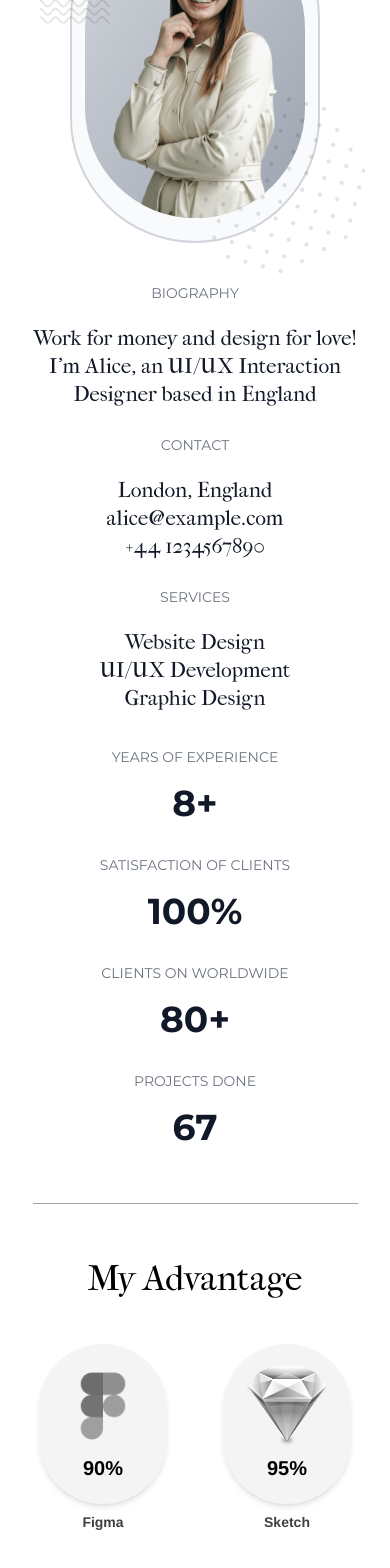
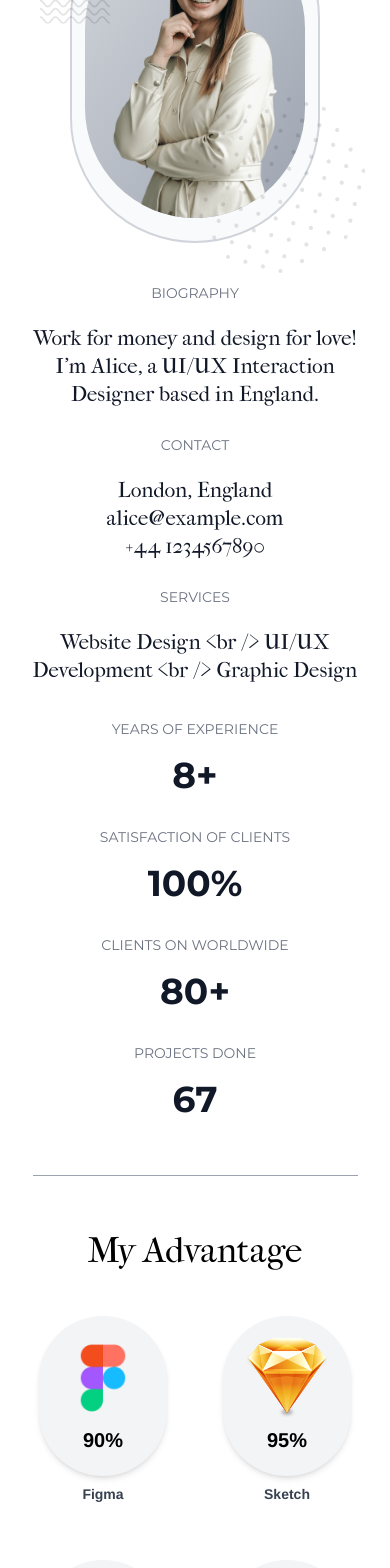
Before and after one commit to aaravsinha-ninja/innovance_3.0_portfolio, a React (Create React App) app: page / in a window 390 px wide. Shown: the part 424-1992 px from the top of the page. Built offline with nearby package versions, Linux system fonts and the light colour scheme.

Commit message:
refactor: Updated the components and fixed data.ts file to have elements in order of the flow of website

```diff
--- a/src/App.tsx
+++ b/src/App.tsx
@@ -1,57 +1,44 @@
+// Main CSS
 import "./App.css";
+
+// Global Components
 import {Navbar} from "./components/globals/Navbar";
+import {Footer} from "./components/globals/Footer";
+import {FadeEffect} from "./components/globals/FadeEffect";
+
+// Main Components
 import Hero from "./components/main/Hero/Hero";
 import {MyAdvantage} from "./components/main/MyAdvantage/MyAdvantage";
 import EducationExperience from "./components/main/EducationExperience/EducationExperience";
 import {LatestProjects} from "./components/main/LatestProjects/LatestProjects";
 import {TestimonialCarousel} from "./components/main/Testimonials/TestimonialsCarousel";
+import TestimonialImage from "./components/main/TestimonialImages/TestimonialImage";
 import {CallBruno} from "./components/main/CallBruno/CallBruno";
-import {Footer} from "./components/globals/Footer";
-import {FadeEffect} from "./components/globals/FadeEffect";
-import TestimonialImage from "./components/main/TestimonialImages/TestimonialImage";
+
+// Cursor Animation
+import AnimatedCursor from "react-animated-cursor";
 
 const App = () => {
     return (
         <div className="min-h-screen m-0 p-0">
-
-            {/* Fix the lag of animated cursor */}
-            {/* <AnimatedCursor innerSize={8} outerSize={30} innerScale={1} outerScale={2} outerAlpha={0} innerStyle={{backgroundColor: "", zIndex: 9999}} outerStyle={{border: "2px solid black"}} /> */}
-
+            <AnimatedCursor innerSize={8} outerSize={30} innerScale={1} outerScale={2} outerAlpha={0} innerStyle={{backgroundColor: "", zIndex: 9999}} outerStyle={{border: "2px solid black"}} />
             <Navbar />
 
-            <FadeEffect>
-                <Hero />
-            </FadeEffect>
-
-            <FadeEffect>
-                <MyAdvantage />
-            </FadeEffect>
-
-            <FadeEffect>
-                <EducationExperience />
-            </FadeEffect>
-
-            <FadeEffect id="LatestProjects">
-                <LatestProjects />
-            </FadeEffect>
-
-            <FadeEffect>
-                <TestimonialCarousel />
-            </FadeEffect>
-
-            <FadeEffect>
-                <TestimonialImage />
-            </FadeEffect>
-
-            <FadeEffect id="CallAlice">
-                <CallBruno />
-            </FadeEffect>
-
-            <FadeEffect>
-                <Footer />
-            </FadeEffect>
+            <main>
+                <Section component={<Hero />} />
+                <Section component={<MyAdvantage />} />
+                <Section component={<EducationExperience />} id="LatestProjects" />
+                <Section component={<LatestProjects />} />
+                <Section component={<TestimonialCarousel />} />
+                <Section component={<TestimonialImage />} id="CallAlice" />
+                <Section component={<CallBruno />} />
+            </main>
+            <Footer />
         </div>
     );
 };
 
+// Reusable Section Wrapper with FadeEffect
+const Section = ({component, id}: any) => <FadeEffect id={id}>{component}</FadeEffect>;
+
 export default App;
--- a/src/components/main/Hero/Hero.tsx
+++ b/src/components/main/Hero/Hero.tsx
@@ -1,57 +1,57 @@
 import React from "react";
 import "../../../styles/hero.css";
 import StatsPlaceholder from "./StatsPlaceholder";
+import {heroData} from "../../../data/data";
 
 const Hero: React.FC = () => {
     return (
         <main className="overflow-hidden">
             <section id="home" className="py-8 flex justify-center">
                 <div className="max-w-6xl mx-6 lg:mx-8 sm:mx-4 grid lg:gap-16 md:gap-12 max-md:gap-10 lg:pt-8 md:grid-cols-[1fr_2fr_1fr]">
+
+                    {/* Profile Section */}
                     <div className="grid xl:gap-8 lg:gap-6 gap-4 md:order-2 text-center">
                         <h1 style={{lineHeight: "1.25"}} className="text-center lg:text-4xl xl:text-5xl text-3xl font-imfell font-semibold tracking-wider mb-2">
-                            Hi, I'm Alice <br />
-                            UI/UX Interaction Developer <br />
-                            Based in England
+                            Hi, I'm {heroData.name} <br />
+                            {heroData.profession} <br />
+                            Based in {heroData.location}
                         </h1>
 
                         <div className="relative w-[250px] h-[350px] lg:w-[350px] lg:h-[500px] bg-gray-50 border-2 border-gray-300 rounded-[10rem] grid place-items-center transition-colors duration-400 mx-auto">
                             <div className="w-[220px] h-[300px] lg:w-[300px] lg:h-[450px] bg-gradient-to-br from-gray-300 to-gray-400 rounded-[10rem] overflow-hidden flex justify-center items-end">
-                                <img src="/profile.png" alt="profile" className="lg:w-[230px] w-[170px]" />
+                                <img src={heroData.profileImage} alt="profile" className="lg:w-[230px] w-[170px]" />
                             </div>
 
-                            <img src="/shape-waves.svg" alt="decorative waves" className="absolute opacity-10 w-[70px] left-[-2rem] top-[5rem] md:w-[100px]" />
-                            <img src="/shape-circle.svg" alt="decorative circle" className="absolute opacity-10 w-[180px] md:w-[250px] bottom-[-2rem] right-[-3rem] rotate-[15deg] z-[-1]" />
+                            <img src={heroData.waveImage} alt="decorative waves" className="absolute opacity-10 w-[70px] left-[-2rem] top-[5rem] md:w-[100px]" />
+                            <img src={heroData.circleImage} alt="decorative circle" className="absolute opacity-10 w-[180px] md:w-[250px] bottom-[-2rem] right-[-3rem] rotate-[15deg] z-[-1]" />
                         </div>
                     </div>
 
+                    {/* Biography, Contact, and Services */}
                     <div className="grid gap-8 md:order-1 md:mt-40 xl:grid-rows-3 xl:gap-y-16 xl:mt-64 text-center md:text-left" id="heroid">
                         <div>
                             <h3 className="text-sm font-normal text-gray-500 mb-4 font-montserrat">BIOGRAPHY</h3>
-                            <p className="font-imfell text-lg text-gray-900">Work for money and design for love! I'm Alice, an UI/UX Interaction Designer based in England</p>
+                            <p className="font-imfell text-lg text-gray-900">{heroData.biography}</p>
                         </div>
                         <div>
                             <h3 className="text-sm font-normal text-gray-500 mb-4 font-montserrat">CONTACT</h3>
                             <p className="font-imfell text-lg text-gray-900">
-                                London, England <br />
-                                alice@example.com <br />
-                                +44 1234567890
+                                {heroData.contact.city} <br />
+                                {heroData.contact.email} <br />
+                                {heroData.contact.phone}
                             </p>
                         </div>
                         <div>
                             <h3 className="text-sm font-normal text-gray-500 mb-4 font-montserrat">SERVICES</h3>
-                            <p className="font-imfell text-lg text-gray-900">
-                                Website Design <br />
-                                UI/UX Development <br />
-                                Graphic Design
-                            </p>
+                            <p className="font-imfell text-lg text-gray-900">{heroData.services.join(" <br /> ")}</p>
                         </div>
                     </div>
 
+                    {/* Stats Section */}
                     <div className="grid gap-8 md:order-3 md:mt-40 md:text-right xl:grid-rows-3 xl:gap-y-16 xl:mt-64" id="heroid">
-                        <StatsPlaceholder title="YEARS OF EXPERIENCE" stat="8+" />
-                        <StatsPlaceholder title="SATISFACTION OF CLIENTS" stat="100%" />
-                        <StatsPlaceholder title="CLIENTS ON WORLDWIDE" stat="80+" />
-                        <StatsPlaceholder title="PROJECTS DONE" stat="67" />
+                        {heroData.stats.map((stat, index) => (
+                            <StatsPlaceholder key={index} title={stat.title} stat={stat.stat} />
+                        ))}
                     </div>
                 </div>
             </section>
--- a/src/components/main/MyAdvantage/MyAdvantage.tsx
+++ b/src/components/main/MyAdvantage/MyAdvantage.tsx
@@ -1,13 +1,11 @@
-import { skills } from "../../../data/data";
+import {skills} from "../../../data/data";
 import SkillCard from "./SkillCard";
 
 export const MyAdvantage = () => {
     return (
         <div className="flex flex-col items-center">
             <hr className="w-10/12 border-1 border-solid border-gray-400 my-6" />
-      <h3 className="text-center text-3xl font-medium my-6 font-imfell">
-        My Advantage
-      </h3>
+            <h3 className="text-center text-3xl font-medium my-6 font-imfell">My Advantage</h3>
             <div className="flex flex-wrap justify-center gap-14 my-8 mx-4">
                 {skills.map((skill, index) => (
                     <SkillCard key={index} skill={skill} />
--- a/src/components/main/MyAdvantage/SkillCard.tsx
+++ b/src/components/main/MyAdvantage/SkillCard.tsx
@@ -2,7 +2,7 @@ import React from "react";
 import {MyAdv} from "../../../types/types";
 
 const SkillCard: React.FC<{skill: MyAdv}> = ({skill}) => (
-    <div className={`flex flex-col items-center hover:text-blue-500 grayscale hover:grayscale-0`}>
+    <div className={`flex flex-col items-center hover:text-blue-500 `}>
         <div className="rounded-full w-32 h-40 flex flex-col items-center justify-center bg-gray-100 shadow-md transition-all duration-300 transform hover:scale-105 hover:bg-blue-100">
             <img src={skill.image} className="w-20 h-20 mb-2" alt={`${skill.name} icon`} />
             <div className="text-xl font-semibold">{skill.proficiency}</div>
--- a/src/components/main/TestimonialImages/TestimonialImage.tsx
+++ b/src/components/main/TestimonialImages/TestimonialImage.tsx
@@ -1,7 +1,9 @@
+import {testimonialImageTitle} from "../../../data/data";
+
 const TestimonialImage = () => {
     return (
         <div className="flex flex-col gap-3 lg:gap-5 items-center justify-center font-montserrat px-2">
-            <h1 className="text-xl lg:text-2xl font-extrabold">@brunoedison</h1>
+            <h1 className="text-xl lg:text-2xl font-extrabold">{testimonialImageTitle}</h1>
             <img src="assests/carousel-images.jpg" alt="Bruno Edison" width={900} height={50} className="mb-20 lg:mb-32" />
         </div>
     );
--- a/src/data/data.ts
+++ b/src/data/data.ts
@@ -1,15 +1,40 @@
 import {User} from "../types/types";
 
+// User Information
 export const userData: User = {
     name: "Alice",
     email: "alice@example.com",
+    socials: [
+        {
+            link: "https://dribbble.com/",
+            icon: "https://img.icons8.com/?size=100&id=Wkmw3VcFPr8T&format=png&color=000000",
+            name: "dribbble",
+        },
+        {
+            link: "https://github.com/",
+            icon: "https://img.icons8.com/?size=100&id=62856&format=png&color=000000",
+            name: "github",
+        },
+        {
+            link: "https://facebook.com/",
+            icon: "https://img.icons8.com/?size=100&id=118497&format=png&color=000000",
+            name: "facebook",
+        },
+        {
+            link: "https://twitter.com/",
+            icon: "https://img.icons8.com/?size=100&id=13963&format=png&color=000000",
+            name: "twitter",
+        },
+    ],
 };
 
-export const footer = {
-    copyRightText: "all rights reserved",
-    email: userData.email,
+// Navbar Details
+export const navbar_details = {
+    logo: "https://static.vecteezy.com/system/resources/previews/006/816/978/non_2x/code-icon-coding-symbol-coding-programming-sign-free-vector.jpg",
+    name: userData.name,
 };
 
+// Navigation Links
 export const navlinks = [
     {
         name: "WORKS",
@@ -23,34 +48,64 @@ export const navlinks = [
     },
 ];
 
-export const navbar_details = {
-    logo: "https://static.vecteezy.com/system/resources/previews/006/816/978/non_2x/code-icon-coding-symbol-coding-programming-sign-free-vector.jpg",
-    name: userData.name,
+// Hero Section Data
+export const heroData = {
+    name: "Alice",
+    profession: "UI/UX Interaction Developer",
+    location: "England",
+    biography: "Work for money and design for love! I'm Alice, a UI/UX Interaction Designer based in England.",
+    contact: {
+        city: "London, England",
+        email: "alice@example.com",
+        phone: "+44 1234567890",
+    },
+    services: ["Website Design", "UI/UX Development", "Graphic Design"],
+    stats: [
+        {title: "YEARS OF EXPERIENCE", stat: "8+"},
+        {title: "SATISFACTION OF CLIENTS", stat: "100%"},
+        {title: "CLIENTS ON WORLDWIDE", stat: "80+"},
+        {title: "PROJECTS DONE", stat: "67"},
+    ],
+    profileImage: "/profile.png",
+    waveImage: "/shape-waves.svg",
+    circleImage: "/shape-circle.svg",
 };
 
-export const socials = [
+// My Advantage Section Data
+export const skills = [
     {
-        link: "https://dribbble.com/",
-        icon: "https://img.icons8.com/?size=100&id=Wkmw3VcFPr8T&format=png&color=000000",
-        name: "dribbble",
+        name: "Figma",
+        proficiency: "90%",
+        image: "/images/MyAdvantageLogos/figma.png",
     },
     {
-        link: "https://github.com/",
-        icon: "https://img.icons8.com/?size=100&id=62856&format=png&color=000000",
-        name: "github",
+        name: "Sketch",
+        proficiency: "95%",
+        image: "/images/MyAdvantageLogos/sketch.png",
     },
     {
-        link: "https://facebook.com/",
-        icon: "https://img.icons8.com/?size=100&id=118497&format=png&color=000000",
-        name: "facebook",
+        name: "Adobe XD",
+        proficiency: "82%",
+        image: "/images/MyAdvantageLogos/adobe.png",
     },
     {
-        link: "https://twitter.com/",
-        icon: "https://img.icons8.com/?size=100&id=13963&format=png&color=000000",
-        name: "twitter",
+        name: "Javascript",
+        proficiency: "93%",
+        image: "/images/MyAdvantageLogos/javascript.png",
+    },
+    {
+        name: "Bootstrap",
+        proficiency: "76%",
+        image: "/images/MyAdvantageLogos/bootstrap.png",
+    },
+    {
+        name: "HTML5/CSS",
+        proficiency: "88%",
+        image: "/images/MyAdvantageLogos/html.png",
     },
 ];
 
+// Education & Experience Section Data
 export const education = [
     {
         year: "2014",
@@ -91,39 +146,7 @@ export const experience = [
     },
 ];
 
-export const skills = [
-    {
-        name: "Figma",
-        proficiency: "90%",
-        image: "/images/MyAdvantageLogos/figma.png",
-    },
-    {
-        name: "Sketch",
-        proficiency: "95%",
-        image: "/images/MyAdvantageLogos/sketch.png",
-    },
-    {
-        name: "Adobe XD",
-        proficiency: "82%",
-        image: "/images/MyAdvantageLogos/adobe.png",
-    },
-    {
-        name: "Javascript",
-        proficiency: "93%",
-        image: "/images/MyAdvantageLogos/javascript.png",
-    },
-    {
-        name: "Bootstrap",
-        proficiency: "76%",
-        image: "/images/MyAdvantageLogos/bootstrap.png",
-    },
-    {
-        name: "HTML5/CSS",
-        proficiency: "88%",
-        image: "/images/MyAdvantageLogos/html.png",
-    },
-];
-
+// Latest Projects Section Data
 export const latestProjects = [
     {
         href: "https://www.nationalgeographic.com/",
@@ -169,6 +192,7 @@ export const latestProjects = [
     },
 ];
 
+// Testimonials Section Data
 export const testimonials = [
     {
         quote: "Alice was a real pleasure to work with and we look forward to working with him again. He's definitely the kind of designer you can trust with a project from start to finish. Great services & Recommended!",
@@ -201,3 +225,12 @@ export const testimonials = [
         company: "Spotify",
     },
 ];
+
+// Testimonial Images Section Data
+export const testimonialImageTitle = "@alicewatson";
+
+// Footer Section Data
+export const footer = {
+    copyRightText: "all rights reserved",
+    email: userData.email,
+};
```
Also changed, not shown: src/components/globals/SocialMediaLinks.tsx (+4 -8 lines), src/types/types.d.ts (+7 -0 lines). Lines whose indentation alone changed are shown as unchanged.
